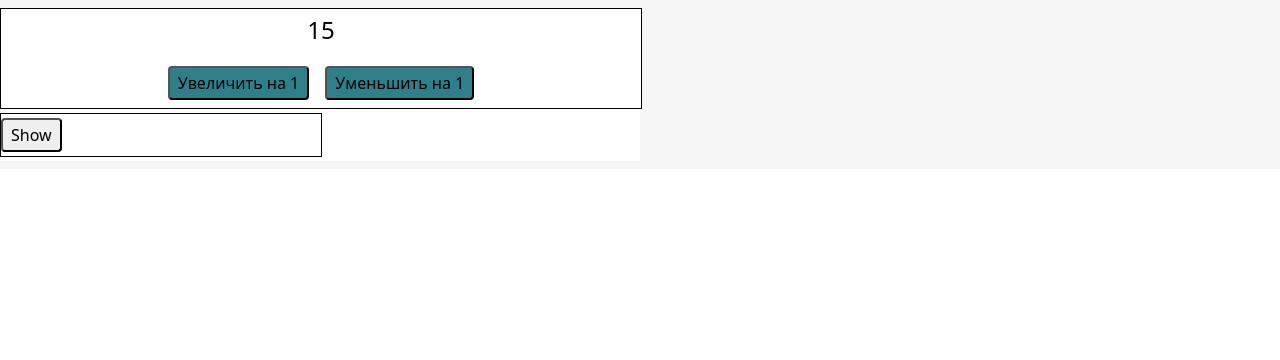
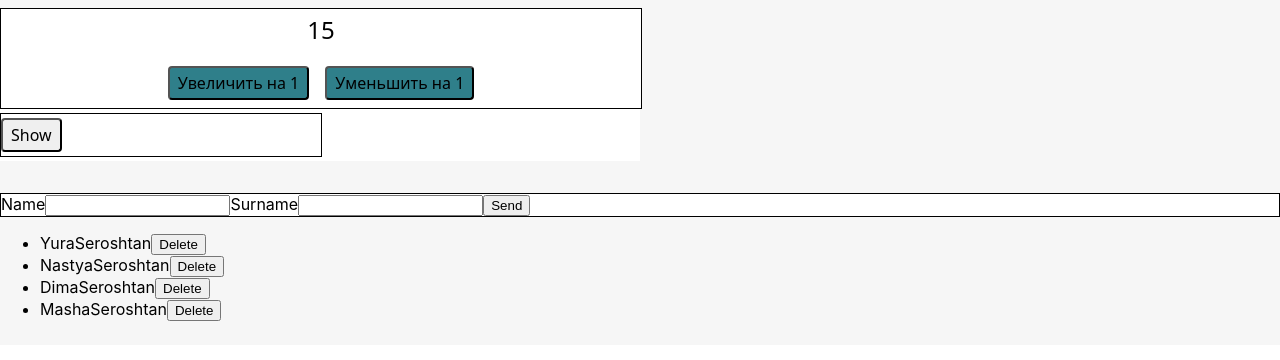
Before and after one commit to AnastasiyaSeroshtan/react-mytest, a React (Create React App) app: page / in a window 1280 px wide. Shown: the top 360 px of the page. Built offline with nearby package versions, Linux system fonts and the light colour scheme.

Commit message:
add List and change form

```diff
--- a/package.json
+++ b/package.json
@@ -7,6 +7,7 @@
     "@testing-library/jest-dom": "^5.16.3",
     "@testing-library/react": "^12.1.4",
     "@testing-library/user-event": "^13.5.0",
+    "nanoid": "^4.0.0",
     "prop-types": "^15.8.1",
     "react": "^18.1.0",
     "react-dom": "^18.1.0",
--- a/src/components/App.jsx
+++ b/src/components/App.jsx
@@ -1,14 +1,46 @@
 import { Box } from "./Box";
 import { Counter } from "./Counter/Counter";
 import { Dropdown } from "./Dropdown/Dropdown";
+import { FormFull } from "./FormFull/FormFull";
+import React from "react";
+import { nanoid } from 'nanoid';
+import { ContactsList } from "./ContactsList/ContactsList";
 
 
 
-export const App = () => {
-  return (
-   <Box pt={3} pb={3} bg="muted">
-    <Counter unitialValue={15}/>
-    <Dropdown />
-   </Box>
-  );
+export class App extends React.Component {
+  state = {
+    contacts: [
+      {id: nanoid(), name: "Yura", surname: "Seroshtan"},
+      {id: nanoid(), name: "Nastya", surname: "Seroshtan"},
+      {id: nanoid(), name: "Dima", surname: "Seroshtan"},
+      {id: nanoid(), name: "Masha", surname: "Seroshtan"}
+    ]
+  }
+
+  deleteContact = (contactId) => {
+    this.setState(prevState => ({
+      contacts: prevState.contacts.filter(contact => contact.id !== contactId)
+    }))
+  };
+
+  getFormData = (contact) => {
+    // console.log(data);
+
+
+    this.setState(prevState => (
+      {contacts: [contact, ...prevState.contacts]}
+    ))
+  };
+
+  render() {
+    return (
+      <Box pt={3} pb={3} bg="muted">
+       <Counter initialValue={15}/>
+       <Dropdown />
+       <FormFull onGetFormData={this.getFormData}/>
+       <ContactsList contacts={this.state.contacts} onDeleteContact={this.deleteContact}/>
+      </Box>
+     );
+  }
 };
--- /dev/null
+++ b/src/components/ContactsList/ContactsList.js
@@ -0,0 +1,13 @@
+export const ContactsList = ({contacts, onDeleteContact}) => {
+    return (
+        <ul>
+        {contacts.map(({id, name, surname}) => (
+            <li key={id}>
+                <span>{name}</span>
+                <span>{surname}</span>
+                <button type="button" onClick={() => onDeleteContact(id)}>Delete</button>
+            </li>
+        ))}
+    </ul>
+    )
+}
--- a/src/components/Counter/Counter.js
+++ b/src/components/Counter/Counter.js
@@ -5,11 +5,11 @@ import { Value } from "./Value/Value";
 
 export class Counter extends React.Component {
     static defaultProps = {
-        unitialValue: 0,
+        initialValue: 0,
     };
 
     state = {
-        value: this.props.unitialValue,
+        value: this.props.initialValue,
     };
 
     handleIncreament = () => {
--- /dev/null
+++ b/src/components/FormFull/FormFull.js
@@ -0,0 +1,56 @@
+import { Box } from "components/Box";
+import React from "react";
+import { nanoid } from 'nanoid';
+
+export class FormFull extends React.Component {
+    state = {
+        name: "",
+        surname: "",
+    }
+
+    handleInput = (e) => {
+        // console.log(e.currentTarget.name);
+        this.setState({
+            // id: nanoid(),
+            [e.currentTarget.name]: e.currentTarget.value,
+        })
+    };
+
+    handleSubmit = (e) => {
+        e.preventDefault();
+        // console.log(this.state);
+        const contact = {
+            id: nanoid(),
+            name: e.currentTarget.name.value,
+            surname: e.currentTarget.surname.value,
+          }
+        this.props.onGetFormData(contact);
+        this.reset();
+    };
+
+    reset = () => {
+        return (
+            this.setState({
+                name: "",
+                surname: "",
+            })
+        )
+    };
+
+    render() {
+        return (
+            <Box onSubmit={this.handleSubmit} as="form" mt={5} bg="white" border="normal">
+                <label>
+                    Name
+                    <input type="text" name="name" value={this.state.name} onChange={this.handleInput} />
+                </label>
+                <label>
+                    Surname
+                    <input type="text" name="surname" value={this.state.surname} onChange={this.handleInput} />
+                </label>
+
+                <button type="submit">Send</button>
+            </Box>
+        )
+    }
+};
```
Also changed, not shown: 1 other file (tests, documents, lock files or other folders).
